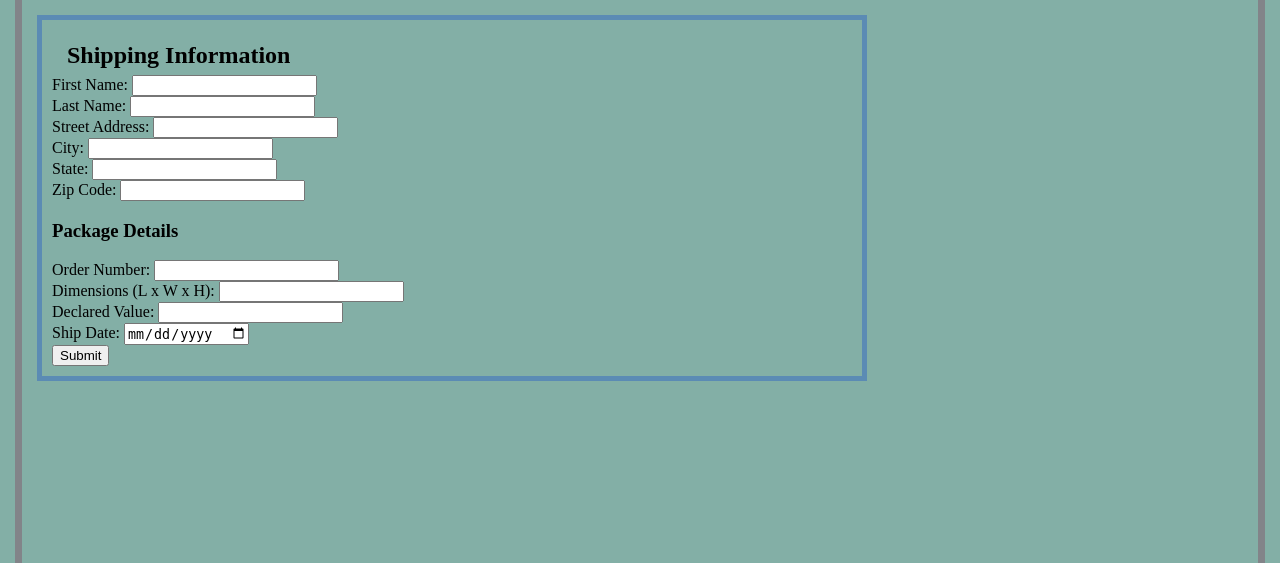
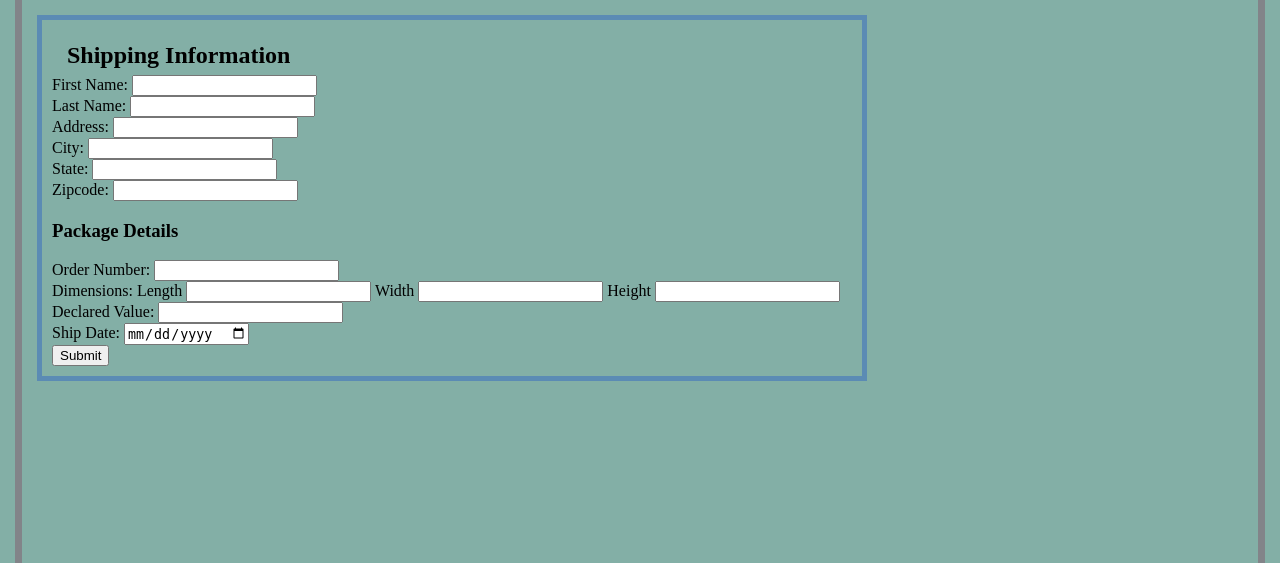
Before and after one commit to MarkaGon/E-commerce-Full-Stack-Web-Application-, a PHP site: page /ship.php in a window 1280 px wide. Shown: the part 175-738 px from the top of the page. Run offline with PHP 8.4, Linux system fonts and the light colour scheme; data that the repository does not hold is empty.

Commit message:
ship page corrected final

```diff
--- a/home.css
+++ b/home.css
@@ -72,6 +72,13 @@ main {
   margin: 15px;
   padding: 10px;
 }
+form{
+  border: 5px solid #5b8bb4;
+  width: 800px;
+  margin: 15px;
+  padding: 10px;
+
+}
 h1, p {
   border: 1px dashed #d3a284;
   padding: 10px;
--- a/ship.php
+++ b/ship.php
@@ -1,15 +1,17 @@
 <?php
-if (!isset($first_name)) { $first_name = ''; }
-if (!isset($last_name)) { $last_name = ''; }
-if (!isset($street_address)) { $street_address = ''; }
-if (!isset($city)) { $city = ''; }
-if (!isset($state)) { $state = ''; }
-if (!isset($zip_code)) { $zip_code = ''; }
-if (!isset($order_number)) { $order_number = ''; }
-if (!isset($dimensions)) { $dimensions = ''; }
-if (!isset($declared_value)) { $declared_value = ''; }
+if(!isset($first_name)) { $first_name = ''; }
+if(!isset($last_name)) { $last_name = ''; }
+if(!isset($address)) { $address = ''; }
+if(!isset($city)) { $city = ''; }
+if(!isset($state)) { $state = ''; }
+if(!isset($zipcode)) { $zipcode = ''; }
+if(!isset($order_number)) { $order_number = ''; }
+if(!isset($length)) { $length = ''; }
+if(!isset($width)) { $width = ''; }
+if(!isset($height)) { $height = ''; }
+if(!isset($declared_value)) { $declared_value = ''; }
+
 ?>
-
 <html>
 <head>
     <title>Shipping Page</title>
@@ -23,29 +25,32 @@ if (!isset($declared_value)) { $declared_value = ''; }
         <p><?php echo htmlspecialchars($error_message); ?></p>
         <?php } ?>
         <label>First Name:</label>
-        <input type="text" name="first_name" pattern="[A-Za-z]+" title="Only letters are allowed" required value="<?php echo htmlspecialchars($first_name); ?>"><br>
+        <input type ="text" name = "first_name" value = "<?php echo htmlspecialchars($first_name); ?>"/><br>
         <label>Last Name:</label>
-        <input type="text" name="last_name" pattern="[A-Za-z]+" title="Only letters are allowed" required value="<?php echo htmlspecialchars($last_name); ?>"><br>
-        <label>Street Address:</label>
-        <input type="text" name="street_address" required value="<?php echo htmlspecialchars($street_address); ?>"><br>
+        <input type ="text" name = "last_name" value = "<?php echo htmlspecialchars($last_name); ?>"/> <br>
+        <label>Address:</label>
+        <input type ="text" name = "address" value = "<?php echo htmlspecialchars($address); ?>"/> <br>
         <label>City:</label>
-        <input type="text" name="city" pattern="[A-Za-z ]+" title="Only letters and spaces are allowed" required value="<?php echo htmlspecialchars($city); ?>"><br>
+        <input type ="text" name = "city" value = "<?php echo htmlspecialchars($city); ?>"/><br>
         <label>State:</label>
-        <input type="text" name="state" pattern="[A-Za-z]+" title="Only letters are allowed" required value="<?php echo htmlspecialchars($state); ?>"><br>
-        <label>Zip Code:</label>
-        <input type="text" name="zip_code" pattern="[0-9]+" title="Only numbers are allowed" required value="<?php echo htmlspecialchars($zip_code); ?>"><br>
-
+        <input type ="text" name = "state" value = "<?php echo htmlspecialchars($state); ?>"/> <br>
+        <label>Zipcode:</label>
+        <input type ="number" name = "zipcode" value = "<?php echo htmlspecialchars($zipcode); ?>"/> <br>
         <h3>Package Details</h3>
         <label>Order Number:</label>
-        <input type="text" name="order_number" pattern="[0-9]+" title="Only numbers are allowed" required value="<?php echo htmlspecialchars($order_number); ?>"><br>
-        <label>Dimensions (L x W x H):</label>
-        <input type="text" name="dimensions" pattern="[^*<>{}]+" title="No special characters are allowed except *{}<>" required value="<?php echo htmlspecialchars($dimensions); ?>"><br>
+        <input type ="number" name = "order_number" value = "<?php echo htmlspecialchars($order_number); ?>"/><br>
+        <label>Dimensions: Length</label>
+        <input type ="number" name = "length" value = "<?php echo htmlspecialchars($length); ?>"/>
+        <label>Width</label>
+        <input type ="number" name = "width" value = "<?php echo htmlspecialchars($width); ?>"/>
+        <label>Height</label>
+        <input type ="number" name = "height" value = "<?php echo htmlspecialchars($height); ?>"/> <br>
         <label>Declared Value:</label>
-        <input type="text" name="declared_value" pattern="[0-9]+" title="Only numbers are allowed" required value="<?php echo htmlspecialchars($declared_value); ?>"><br>
+        <input type ="number" name = "declared_value" value = "<?php echo htmlspecialchars($declared_value); ?>"/><br>
         <label>Ship Date:</label>
-        <input type="date" name="ship_date" required><br>
+        <input type ="date" name = "ship_date" value = "<?php echo htmlspecialchars($ship_date); ?>"/><br>
 
         <input type="submit" value="Submit">
-    </form>
+    </main>
 </body>
 </html>
```
Also changed, not shown: ship_report.php (deleted).
